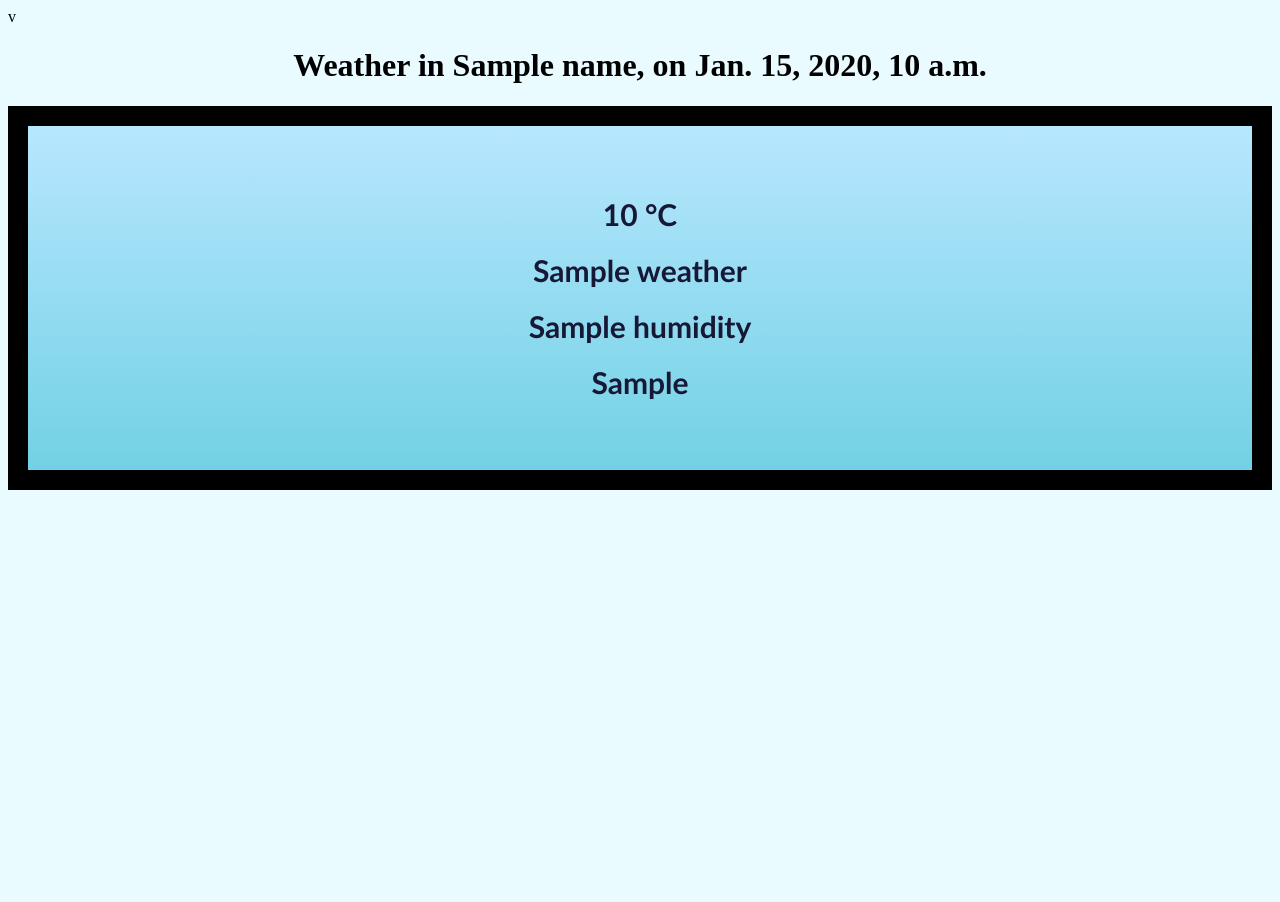
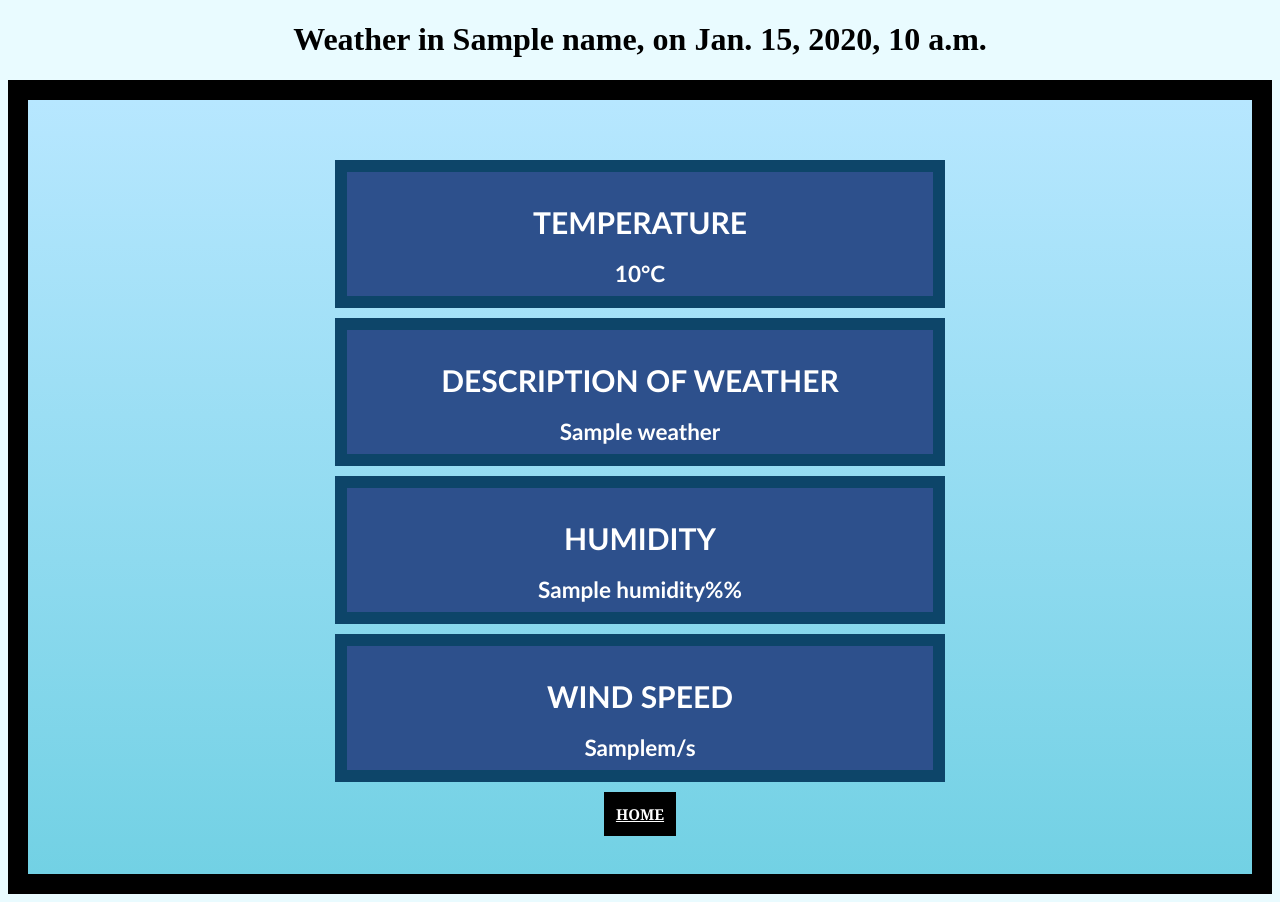
Before and after one commit to Edward-Mercado/django-weather-app, a Django app: template weather_project/weather_app/templates/index.html in a window 1280 px wide. Before the commit the page ends 490 px from the top, so only its background shows below. Run offline with Django 5.2, Linux system fonts and the light colour scheme; the template is opened without the code that fills it: most values are stand-ins (such as "Sample title", 1, 10 or a date in 2020).

Commit message:
searching sucks

```diff
--- a/weather_project/weather_app/static/styles.css
+++ b/weather_project/weather_app/static/styles.css
@@ -24,6 +24,16 @@ body {
     padding: 12px;
 }
 
+.attribute {
+    height: 100px;
+    width: 400px;
+    background-color: rgb(45, 80, 140);
+    padding: 12px;
+    border-color: rgb(13, 69, 105);
+    border-style: solid;
+    border-width: 4px;
+}
+
 .search_button {
     height: 40px;
     width: 100px;
--- a/weather_project/weather_app/templates/index.html
+++ b/weather_project/weather_app/templates/index.html
@@ -1,31 +1,51 @@
-v<!DOCTYPE html>
+<!DOCTYPE html>
 {% load static %}
 <link rel="stylesheet" href="{% static 'styles.css' %}">
 
 <head>
     <title> WEATHER API TESTER </title>
-
+    <style>
+        .attribute {
+        width: 400px;
+        background-color: rgb(45, 80, 140);
+        padding: 12px;
+        border-color: rgb(13, 69, 105);
+        border-style: solid;
+        border-width: 12px;
+        width:50%;
+        margin:10px auto;
+        color: white;
+        }
+    </style>
 </head>
 
 <body>
     <h1 style="text-align: center"> Weather in {{ name }}, on {{ date }} </h1>
     <div class="main_div">
 
-        <div class="attribute_div">
-            <h1> {{ temperature }} °C </h1>
+        <div class="attribute">
+            <h1> TEMPERATURE </h1>
+            <h2> {{ temperature }}°C </h2>
         </div>
 
-        <div class="attribute_div">
-            <h1> {{ weather }} </h1>
+        <div class="attribute">
+            <h1> DESCRIPTION OF WEATHER </h1>
+            <h2> {{ weather }} </h2>
         </div>
 
-        <div class="attribute_div">
-            <h1> {{ humidity }} </h1>
+        <div class="attribute">
+            <h1> HUMIDITY </h1>
+            <h2> {{ humidity }}%% </h2>
         </div>
 
-        <div class="attribute_div">
-            <h1> {{ wind_speed }} </h1>
+        <div class="attribute">
+            <h1> WIND SPEED </h1>
+            <h2> {{ wind_speed }}m/s </h2>
         </div>
+
+        <div style="padding:6px"> </div>
+
+        <a href="/" class="search_button"> HOME </a>
 
     </div>
 </body>
--- a/weather_project/weather_app/templates/main.html
+++ b/weather_project/weather_app/templates/main.html
@@ -12,10 +12,10 @@
     <div class="main_div">
         <h1> Search for a city or a country. </h1>
         <div style="width:50%;margin:10px auto" class="search_box_div">
-            <form method="POST" action="test-processing">
+            <form method="POST" action="/test-processing">
             {% csrf_token %}
             <input type="text" id="user_input" name="user_input" required> <br> </br>
-            <button type="submit" class = "search_button"> SEARCH! </button>
+            <button type="submit" class = "search_button"> SEARCH </button>
         </form>
         </div>
     </div>
--- a/weather_project/weather_app/urls.py
+++ b/weather_project/weather_app/urls.py
@@ -3,5 +3,5 @@ from . import views
 
 urlpatterns = [
     path("", views.main, name="main"),
-    path("test-processing", views.search, name="city"),
+    path("test-processing", views.search, name="search"),
 ]
```
Also changed, not shown: weather_project/weather_app/views.py (+13 -3 lines).
